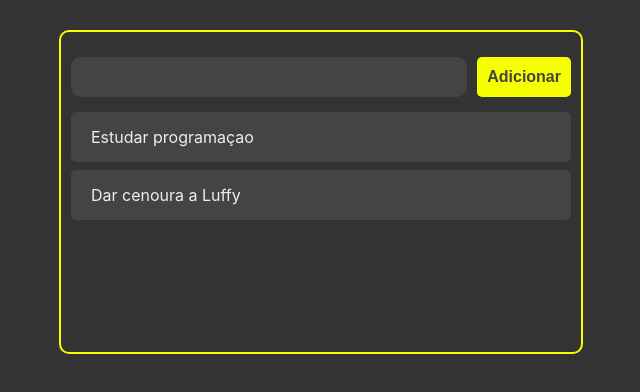
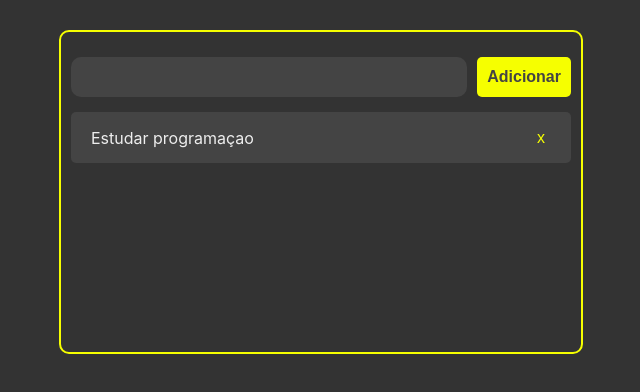
Before and after one commit to ThamyrisCabralArraes/estudando-react, a React (Create React App) app: page / in a window 1280 px wide. Shown: the top 392 px of the page, without its empty margins (319-959 px from the left). Built offline with nearby package versions, Linux system fonts and the light colour scheme; the HTML template or start-up script is replaced by a standard one.

Commit message:
adicionado check quando tarefa feita

```diff
--- a/src/App.css
+++ b/src/App.css
@@ -3,7 +3,7 @@
   margin: 30px auto;
   overflow: auto;
   min-height: 300px;
-  border: 2px solid rgb(246, 255, 0);
+  border: 2px solid #f6ff00;
   border-radius: 10px;
   padding: 10px;
 }
--- a/src/App.jsx
+++ b/src/App.jsx
@@ -1,4 +1,5 @@
 import React, { useState } from 'react';
+import { v4 as uuidv4 } from 'uuid';
 import './App.css';
 import AddTask from './components/AddTask';
 import Tasks from './components/Tasks';
@@ -8,23 +9,31 @@ const App = () => {
     {
       id: 1,
       tarefa: 'Estudar programaçao',
-      completed: true,
-    },
-    {
-      id: 2,
-      tarefa: 'Dar cenoura a Luffy',
       completed: false,
     },
   ]);
 
+  const handleTaskId = (taskId) => {
+    const newId = tasks.map((task) => {
+      if (task.id === taskId) return { ...task, completed: !task.completed };
+
+      return task;
+    });
+    setTask(newId);
+  };
+
   const handleTaskAdd = (taskTarefa) => {
-    const newTask = [...tasks, { tarefa: taskTarefa, id: 3, completed: false }];
+    const newTask = [...tasks, { tarefa: taskTarefa, id: uuidv4(), completed: false }];
     setTask(newTask);
   };
+
   return (
     <div className='container'>
       <AddTask handleTaskAdd={handleTaskAdd} />
-      <Tasks tasks={tasks} />
+      <Tasks
+        tasks={tasks}
+        handleTaskId={handleTaskId}
+      />
     </div>
   );
 };
--- a/src/components/AddTask.jsx
+++ b/src/components/AddTask.jsx
@@ -11,6 +11,7 @@ const AddTask = ({ handleTaskAdd }) => {
 
   const handleTaskAddClick = () => {
     handleTaskAdd(inputData);
+    setInputData('');
   };
 
   return (
--- a/src/components/Task.css
+++ b/src/components/Task.css
@@ -9,3 +9,14 @@
   align-items: center;
   cursor: pointer;
 }
+
+.task-tarefa {
+  cursor: pointer;
+}
+
+.button-x {
+  background-color: #444;
+  border: none;
+  font-size: 16px;
+  color: #f6ff00;
+}
--- a/src/components/Task.jsx
+++ b/src/components/Task.jsx
@@ -1,8 +1,23 @@
 import React from 'react';
 import './Task.css';
 
-const Task = ({ task }) => {
-  return <div className='task-container'>{task.tarefa}</div>;
+const Task = ({ task, handleTaskId }) => {
+  return (
+    <div
+      className='task-container'
+      style={task.completed ? { borderLeft: '6px solid rgb(246, 255, 0)' } : {}}
+    >
+      <div
+        className='task-tarefa'
+        onClick={() => handleTaskId(task.id)}
+      >
+        {task.tarefa}
+      </div>
+      <div className='buttons-container'>
+        <button className='button-x'>x</button>
+      </div>
+    </div>
+  );
 };
 
 export default Task;
--- a/src/components/Tasks.jsx
+++ b/src/components/Tasks.jsx
@@ -1,11 +1,14 @@
 import React from 'react';
 import Task from './Task';
 
-const Tasks = ({ tasks }) => {
+const Tasks = ({ tasks, handleTaskId }) => {
   return (
     <div>
       {tasks.map((task) => (
-        <Task task={task} />
+        <Task
+          task={task}
+          handleTaskId={handleTaskId}
+        />
       ))}
     </div>
   );
```
